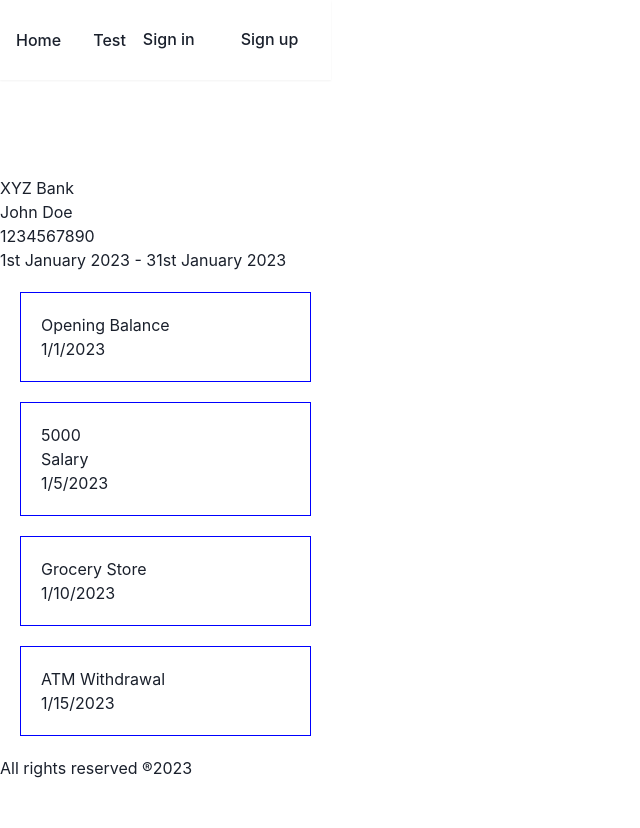
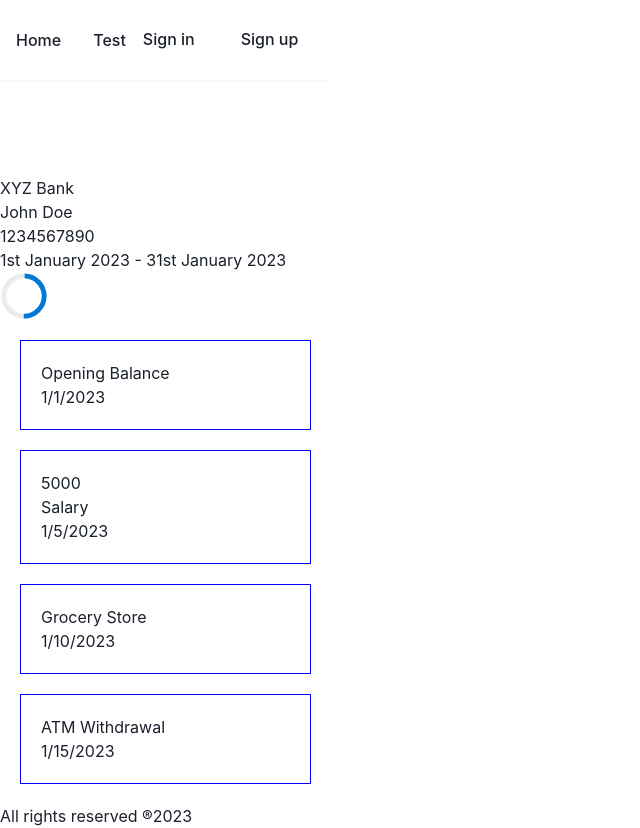
Before and after one commit to StratievMartin/scalebank-frontend, a React (Vite) app: page / in a window 1280 px wide. Shown: the whole page, without its empty margins (0-640 px from the left). Before the commit the page ends 800 px from the top, so only its background shows below. Built offline with nearby package versions, Linux system fonts and the light colour scheme.

Commit message:
added styles folder

```diff
--- /dev/null
+++ b/src/components/CircularProgress.tsx
@@ -0,0 +1,13 @@
+import { CircularProgress, CircularProgressLabel } from '@chakra-ui/react'
+
+interface ProgressCircleProps {
+  value: number
+}
+
+export default function ProgressCircle({ value }: ProgressCircleProps) {
+  return (
+    <>
+      <CircularProgress value={value} />
+    </>
+  )
+}
--- a/src/pages/home.tsx
+++ b/src/pages/home.tsx
@@ -1,6 +1,7 @@
 import { Box } from '@chakra-ui/react'
 import { mock } from '../mock-data/mock.js'
-import { homeStyles } from './homeStyles'
+import { homeStyles } from '../styles/homeStyles.jsx'
+import ProgressCircle from '../components/CircularProgress.js'
 
 export default function Home() {
   interface Transaction {
@@ -18,6 +19,7 @@ export default function Home() {
       <h2>{mock.account_holder}</h2>
       <h2>{mock.account_number}</h2>
       <h2>{mock.statement_period}</h2>
+      <ProgressCircle value={50} />
       <Box>
         {mock.transactions.map((transaction: Transaction) => {
           return (
```
Also changed, not shown: src/styles/homeStyles.jsx (renamed from src/pages/homeStyles.jsx).
